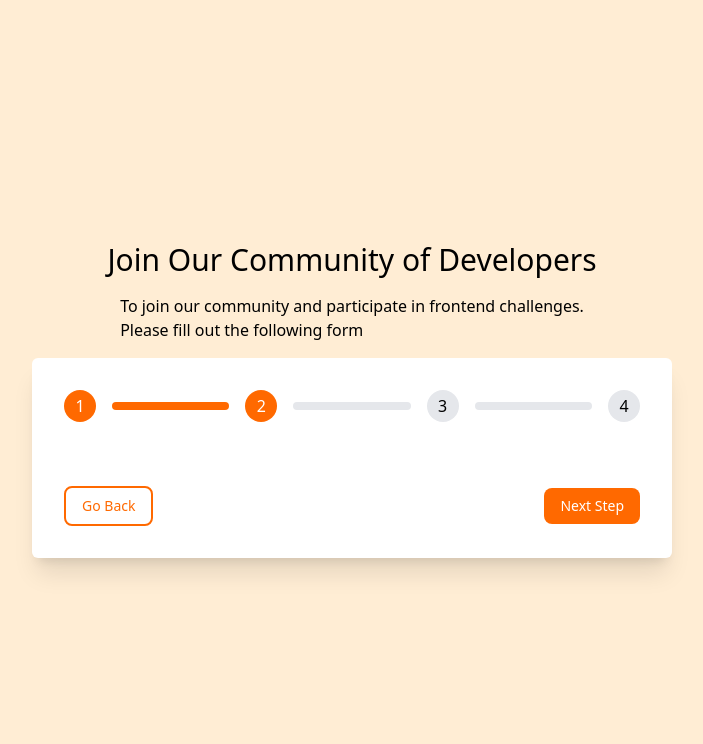
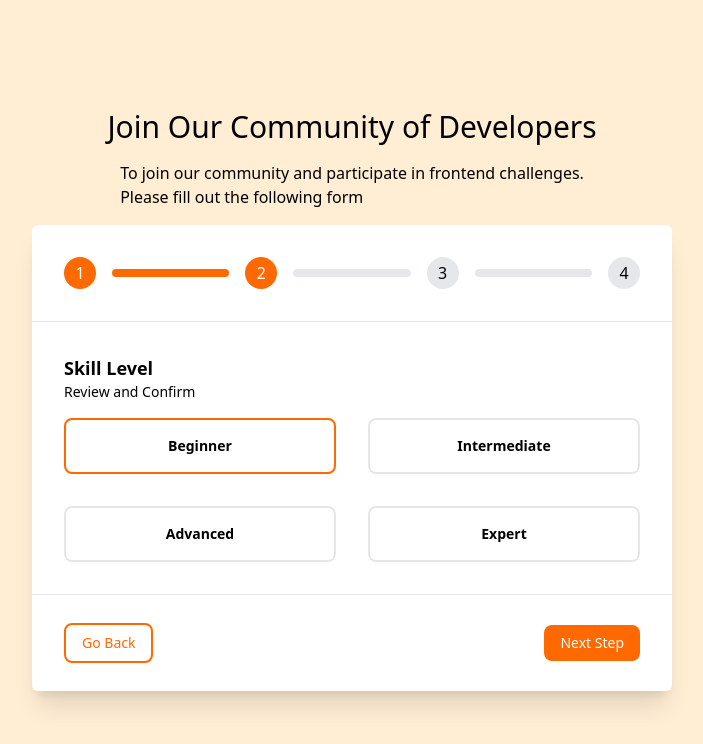
Before and after one commit to floroz/multi-stepper-form-vue, a Vue app: page / in a window 1280 px wide. Both pictures are taken after a click on the button "Next Step". Shown: the top 744 px of the page, without its empty margins (288-991 px from the left). Built offline with nearby package versions, Linux system fonts and the light colour scheme.

Commit message:
feat: multi step

```diff
--- a/src/components/MultiStepForm/MultiFormFooter.vue
+++ b/src/components/MultiStepForm/MultiFormFooter.vue
@@ -1,36 +1,37 @@
 <script setup lang="ts">
-import { computed } from "vue";
+import { useMultiStep } from "./useMultiStep";
 
-const { activeStep, maxSteps } = defineProps<{
+defineProps<{
   nextButtonText: string;
   previousButtonText: string;
-  activeStep: number;
-  maxSteps: number;
-}>();
-defineEmits<{
-  previousClick: [];
-  nextClick: [];
 }>();
 
-const isLast = computed(() => activeStep == maxSteps);
+const {
+  activeStep,
+  maxSteps,
+  onNextStep,
+  onPreviousStep,
+  isLastStep,
+  isFirstStep,
+} = useMultiStep();
 </script>
 <template>
   <footer class="w-full flex items-center justify-between p-8">
     <button
       class="rounded-lg py-2 px-4 border-2 border-orange-500 text-orange-500 text-sm cursor-pointer"
-      @click="$emit('previousClick')"
+      @click="onPreviousStep"
       :class="{
-        'opacity-0': activeStep === 1,
-        'pointer-events-none': activeStep === 1,
+        'opacity-0': isFirstStep,
+        'pointer-events-none': isFirstStep,
       }"
-      :tabindex="activeStep === 1 ? -1 : 0"
+      :tabindex="isFirstStep ? -1 : 0"
     >
       {{ previousButtonText }}
     </button>
     <button
       class="rounded-lg py-2 px-4 bg-orange-500 text-white text-sm cursor-pointer"
-      @click="$emit('nextClick')"
-      :class="{ 'opacity-50': isLast }"
+      @click="onNextStep"
+      :class="{ 'opacity-50': isLastStep }"
       :disabled="activeStep === maxSteps"
     >
       {{ nextButtonText }}
--- a/src/components/MultiStepForm/MultiStepForm.vue
+++ b/src/components/MultiStepForm/MultiStepForm.vue
@@ -1,70 +1,51 @@
 <script setup lang="ts">
+import MultiFormStepper from "./MultiFormStepper.vue";
 import MultiFormFooter from "./MultiFormFooter.vue";
-import MultiFormStepper from "./MultiFormStepper.vue";
 import MultiFormPersonalInfo from "./MultiFormPersonalInfo.vue";
-import { ref } from "vue";
+import { useMultiStep } from "./useMultiStep";
+import { reactive } from "vue";
+import { JSFramework, SkillLevel, type SignupFormData } from "./types";
+import MultiFormSkillLevel from "./MultiFormSkillLevel.vue";
+import MultiFormSummary from "./MultiFormSummary.vue";
 
-const maxSteps: number = 4;
-const activeStep = ref(1);
-
-const fullName = defineModel("full-name", {
-  default: "",
-  required: true,
-  type: String,
+const { activeStep, maxSteps } = useMultiStep();
+const formData = reactive<SignupFormData>({
+  fullName: "",
+  email: "",
+  phone: "",
+  portfolio: "",
+  skillLevel: SkillLevel.Beginner,
+  framework: JSFramework.React,
 });
-const email = defineModel("email", {
-  default: "",
-  required: true,
-  type: String,
-});
-const phone = defineModel("phone", {
-  default: "",
-  required: true,
-  type: String,
-});
-const portfolio = defineModel("portfolio", {
-  default: "",
-  required: true,
-  type: String,
-});
-
-function onNextStep() {
-  if (activeStep.value === maxSteps) {
-    return;
-  } else {
-    activeStep.value++;
-  }
-}
-function onPreviousClick() {
-  if (activeStep.value === 1) {
-    return;
-  } else {
-    activeStep.value--;
-  }
-}
 </script>
 
 <template>
-  <div class="bg-white min-w-1/2 max-w-44 h-1/2 shadow-xl rounded-md">
+  <div
+    class="bg-white shadow-xl min-w-1/2 max-w-[37rem] h-1/2 max-h-[37rem] rounded-md grid grid-rows-[6rem_1fr_6rem]"
+  >
     <MultiFormStepper :max-steps="maxSteps" :active-step="activeStep" />
-    <Transition>
+    <TransitionGroup>
       <KeepAlive>
         <MultiFormPersonalInfo
-          v-model:full-name="fullName"
-          v-model:email="email"
-          v-model:phone="phone"
-          v-model:portfolio="portfolio"
+          v-model:full-name="formData.fullName"
+          v-model:email="formData.email"
+          v-model:phone="formData.phone"
+          v-model:portfolio="formData.portfolio"
           v-if="activeStep === 1"
         />
+        <MultiFormSkillLevel
+          v-model="formData.skillLevel"
+          v-else-if="activeStep === 2"
+        />
+        <MultiFormSummary
+          :form-data="formData"
+          v-else-if="activeStep === maxSteps"
+        />
       </KeepAlive>
-    </Transition>
+    </TransitionGroup>
     <MultiFormFooter
-      :max-steps="maxSteps"
-      :active-step="activeStep"
       previous-button-text="Go Back"
-      next-button-text="Next Step"
-      @next-click="onNextStep"
-      @previous-click="onPreviousClick"
+      :next-button-text="activeStep === maxSteps ? 'Submit' : 'Next Step'"
     />
   </div>
 </template>
--- /dev/null
+++ b/src/components/MultiStepForm/useMultiStep.ts
@@ -0,0 +1,33 @@
+import { computed, ref } from "vue";
+
+const maxSteps: number = 4;
+const activeStep = ref(1);
+
+const isLastStep = computed(() => activeStep.value === maxSteps);
+const isFirstStep = computed(() => activeStep.value === 1);
+
+function onNextStep() {
+  if (activeStep.value === maxSteps) {
+    return;
+  } else {
+    activeStep.value++;
+  }
+}
+function onPreviousStep() {
+  if (activeStep.value === 1) {
+    return;
+  } else {
+    activeStep.value--;
+  }
+}
+
+export function useMultiStep() {
+  return {
+    maxSteps,
+    activeStep,
+    onNextStep,
+    onPreviousStep,
+    isFirstStep,
+    isLastStep,
+  };
+}
```
